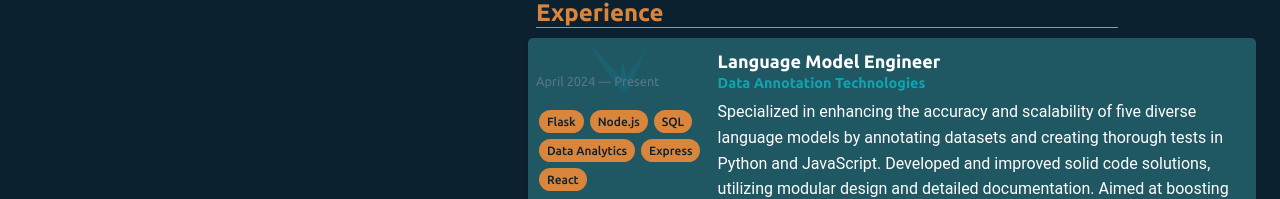
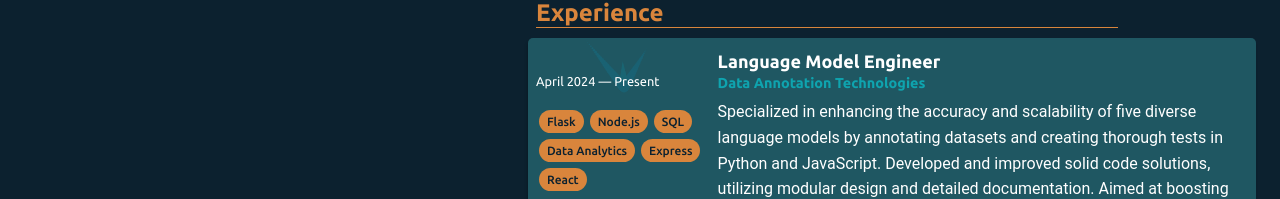
Before and after one commit to john-tettis/portfolio-updated, a React (Create React App) app: page / in a window 1280 px wide. In both pictures the pointer is over the element 624 px from the left and 651 px from the top of the page. Shown: the part 563-762 px from the top of the page. Built offline with nearby package versions, Linux system fonts and the light colour scheme.

Commit message:
work duration color white on card hover

```diff
--- a/src/styles/WorkCard.css
+++ b/src/styles/WorkCard.css
@@ -48,6 +48,7 @@
     color:var(--color-6);
 
 }
+
 .card-skills, .duration{
     margin-right:.3rem;
     margin-top:1rem;
@@ -56,6 +57,9 @@
 .card:hover{
     box-shadow: -1px 3px 3px rgba(0, 0, 0, 0.2);
     background: var(--color-1a)
+}
+.card:hover .duration{
+    color:white;
 }
 
 
```
